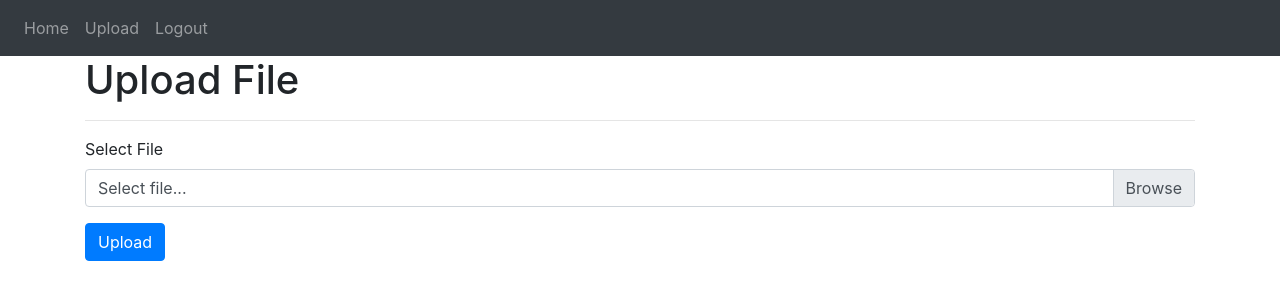
After one commit to roval015/embedded-analytics, a Flask app: page /upload in a window 1280 px wide. The commit adds this page. Shown: the top 300 px of the page. Run offline with Flask 2, Linux system fonts and the light colour scheme; a user stored in the database is signed in; some libraries are stand-ins or nearby versions.

Commit message:
added the upload page and the initial upload code

```diff
--- a/app/website/templates/base.html
+++ b/app/website/templates/base.html
@@ -53,6 +53,7 @@
             <div class="navbar-nav">
                 {% if user.is_authenticated %}
                     <a class="nav-item nav-link" id="home" href="/">Home</a>
+                    <a class="nav-item nav-link" id="upload" href="/upload">Upload</a>
                     <a class="nav-item nav-link" id="logout" href="/logout">Logout</a>
                 {% else %}
                     <a class="nav-item nav-link" id="login" href="/login">Login</a>
--- a/app/website/templates/tableau.js
+++ /dev/null
@@ -1,6 +0,0 @@
-function initViz() {
-    var containerDiv = document.getElementById("vizContainer"),
-    url = "https://public.tableau.com/views/EmbedTest_16606360562240/ProfitDashboard?:language=en-US&publish=yes&:display_count=n&:origin=viz_share_link";
-
-    var viz = new tableau.Viz(containerDiv, url);
-}
--- /dev/null
+++ b/app/website/templates/upload.html
@@ -0,0 +1,26 @@
+{% extends "base.html" %} {% block title %} Upload {% endblock %} {% block content
+    %}
+    <div class="containter">
+        <div class="row">
+            <div class="col">
+                <h1>Upload File</h1>
+                <hr>
+
+                <form action="/upload" method="POST" enctype="multipart/form-data">
+
+                    <div class="form-group">
+                        <label>Select File</label>
+                        <div class="custom-file">
+                            <input type="file" class="custom-file-input" name="dataset" id="dataset">
+                            <label class="custom-file-label" for="dataset">Select file...</label>
+                        </div>
+                    </div>
+
+                    <button type="submit" class="btn btn-primary">Upload</button>
+
+                </form>
+
+            </div>
+        </div>
+    </div>
+    {% endblock %}
--- a/app/website/views.py
+++ b/app/website/views.py
@@ -1,5 +1,7 @@
-from flask import Blueprint, render_template
+from flask import Blueprint, render_template, request, redirect, current_app, Flask
 from flask_login import login_required, current_user
+
+import os
 
 views = Blueprint('views', __name__)
 
@@ -7,3 +9,22 @@ views = Blueprint('views', __name__)
 @login_required
 def home():
     return render_template("home.html", user=current_user)
+
+# current_app.config["FILE_UPLOADS"] = r"app\website\static\uploads"
+
+
+@views.route('/upload', methods=["GET", "POST"])
+@login_required
+def upload():
+
+    if request.method=="POST":
+        if request.files:
+            file = request.files["dataset"]
+            print(file)
+            # file.save(os.path.join(current_app.config["FILE_UPLOADS"], file.filename))
+            # file.save(os.path.join('static/uploads', file.filename))
+
+            print("image saved")
+            return redirect(request.url)
+
+    return render_template("upload.html", user=current_user)
```
